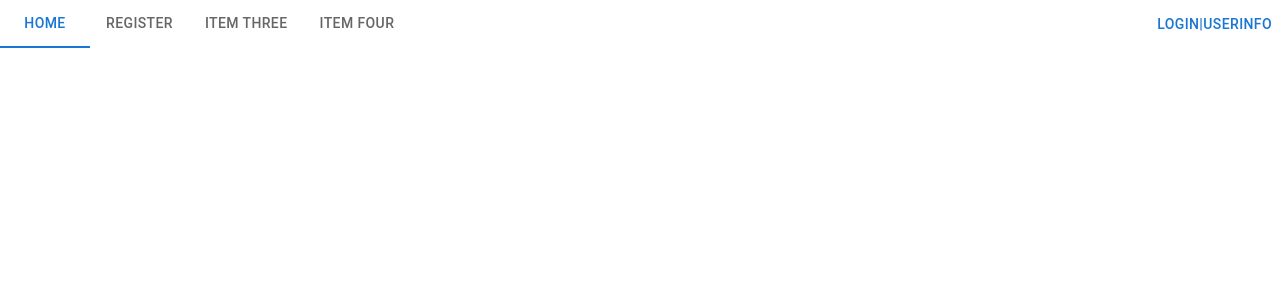
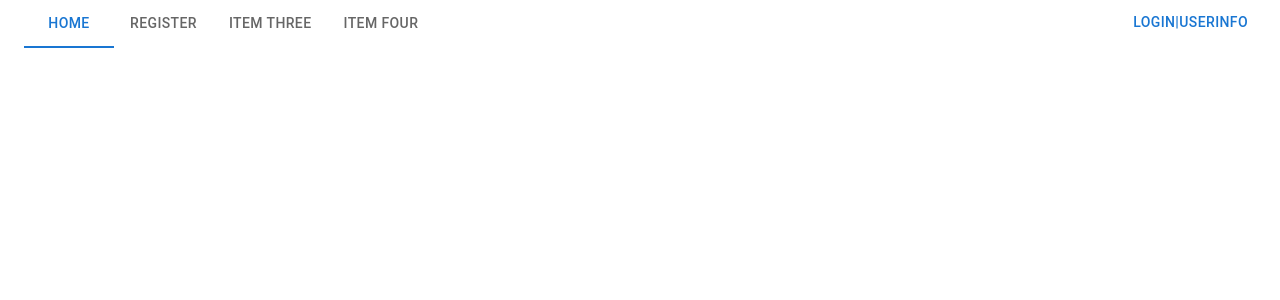
Before and after one commit to ohtaehyun/Readable-FrontEnd, a React (Create React App) app: page / in a window 1280 px wide. Shown: the top 300 px of the page. Built offline with nearby package versions, Linux system fonts and the light colour scheme.

Commit message:
feat : 기본 navbar 작업

```diff
--- a/src/components/MainLayout.tsx
+++ b/src/components/MainLayout.tsx
@@ -1,9 +1,13 @@
 import { Outlet, useNavigate } from 'react-router-dom';
-import React, { useState } from 'react';
-import { Box, Button, Tab, Tabs } from '@mui/material';
+import React, { useEffect, useState } from 'react';
+import { Box, Button, Menu, Slide, Tab, Tabs, useMediaQuery } from '@mui/material';
+import styled from '@emotion/styled';
 
 const MainLayout: React.FC = () => {
   const [idx, setIdx] = useState<string>('/');
+  const [showSideMenu, setShowSideMenu] = useState(false);
+
+  const matches = useMediaQuery('(max-width:650px)', { noSsr: true });
   const navigation = useNavigate();
 
   const handleIndexChange = (event: React.SyntheticEvent<Element, Event>, newIdx: string) => {
@@ -11,31 +15,63 @@ const MainLayout: React.FC = () => {
     navigation(newIdx);
   };
 
+  const handleShowSideMenu = () => {
+    setShowSideMenu(!showSideMenu);
+  };
+
+  useEffect(() => {
+    if (!matches) {
+      setShowSideMenu(false);
+    }
+  }, [matches]);
+
+  const CommonLineBarNav = () => {
+    return (
+      <>
+        <Box sx={{ paddingLeft: '24px' }}>
+          <Tabs orientation="horizontal" value={idx} onChange={handleIndexChange}>
+            <Tab label="Home" value={'/'} />
+            <Tab label="Register" value={'/register'} />
+            <Tab label="Item Three" value={'/dd'} />
+            <Tab label="Item Four" value={'/test'} />
+          </Tabs>
+        </Box>
+        <Box
+          sx={{
+            display: 'flex',
+            alignItems: 'center',
+            paddingBottom: '4px',
+            paddingRight: '24px'
+          }}
+        >
+          <Button>Login|UserInfo</Button>
+        </Box>
+      </>
+    );
+  };
+
   return (
     <Box>
+      <SideMenu direction="left" in={showSideMenu}>
+        <Box>hi</Box>
+      </SideMenu>
       <Box
         sx={{
           flexGrow: 1,
           bgcolor: 'background.paper',
-          width: '100%',
+          width: '100vw',
+          height: '48px',
           display: 'flex',
           justifyContent: 'space-between'
         }}
       >
-        <Tabs
-          orientation="horizontal"
-          value={idx}
-          variant="scrollable"
-          onChange={handleIndexChange}
-          aria-label="Horizontal tabs"
-        >
-          <Tab label="Home" value={'/'} />
-          <Tab label="Register" value={'/register'} />
-          <Tab label="Item Three" value={'/dd'} />
-          <Tab label="Item Four" value={'/test'} />
-        </Tabs>
-        <Button>Login|UserInfo</Button>
+        {matches ? (
+          <Button onClick={() => handleShowSideMenu()}>showSideMenu</Button>
+        ) : (
+          <CommonLineBarNav />
+        )}
       </Box>
+
       <Box
         sx={{
           margin: '12px',
@@ -49,3 +85,11 @@ const MainLayout: React.FC = () => {
 };
 
 export default MainLayout;
+
+const SideMenu = styled(Slide)`
+  position: fixed;
+  width: 120px;
+  height: 100%;
+  right: 0px;
+  background-color: black;
+`;
```
